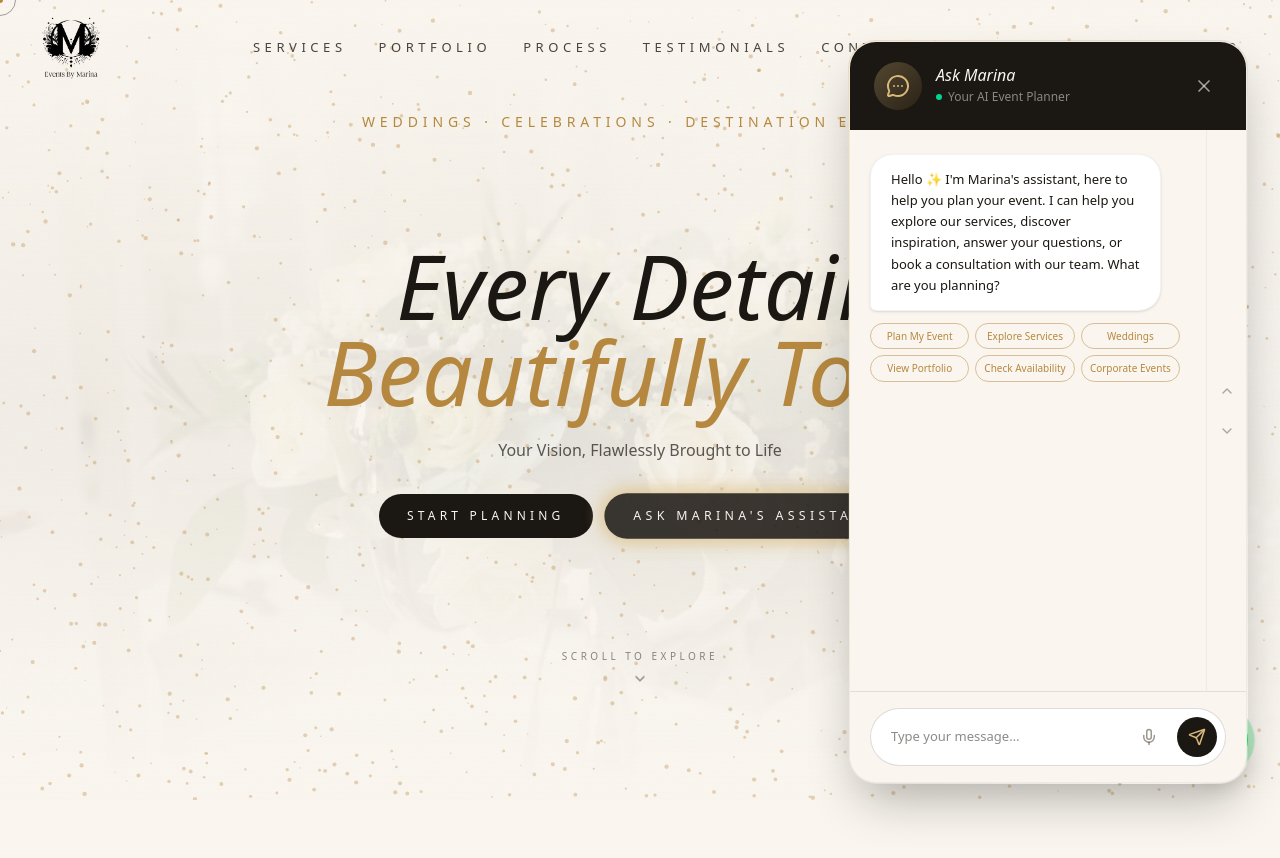
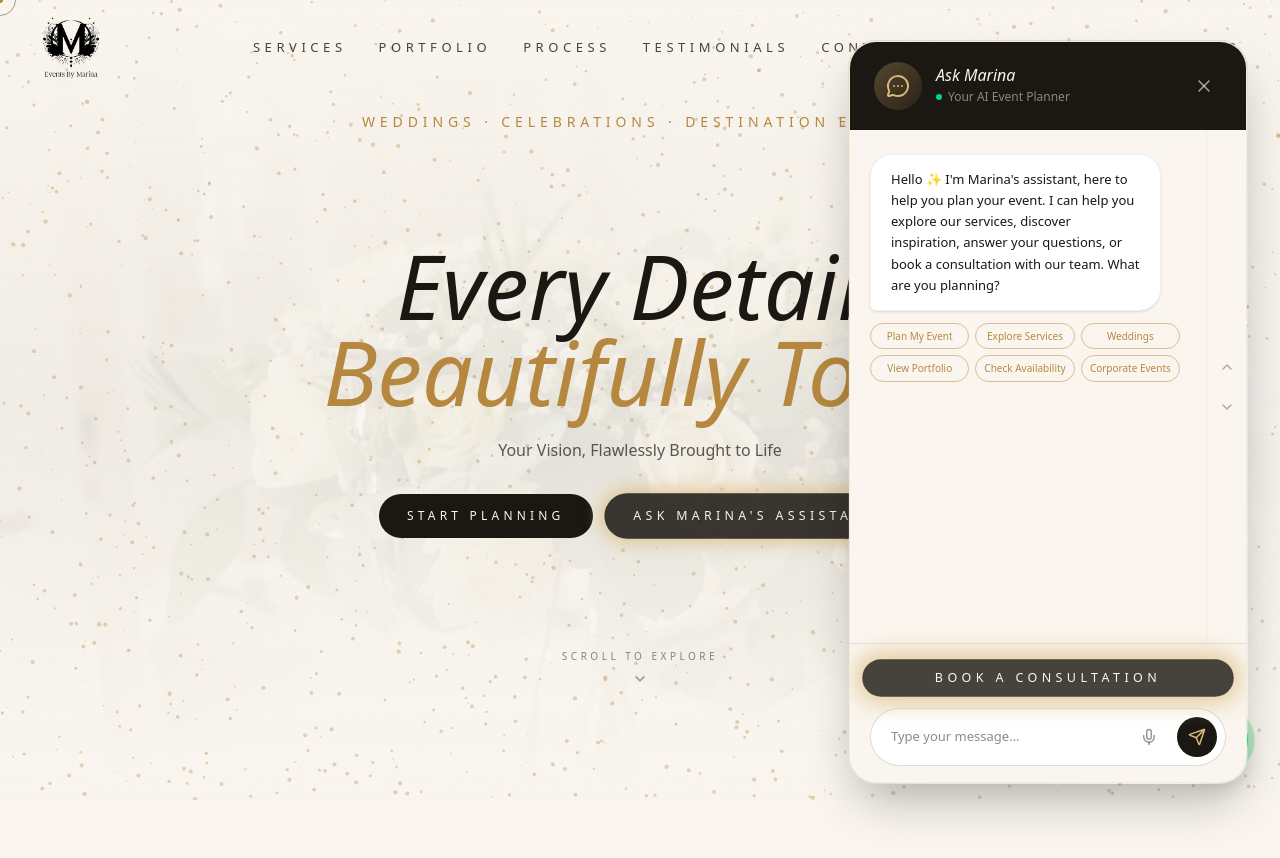
Before and after one commit to stevoamil/event-masterpiece-plus, a Next.js app: page / in a window 1280 px wide. Both pictures are taken after a click on the button "ASK MARINA'S ASSISTANT". Shown: the top 858 px of the page. Built offline with nearby package versions, Linux system fonts and the light colour scheme.

Commit message:
Restore the "Book a Consultation" button in the chat widget

```diff
--- a/src/components/chat/chat-widget.tsx
+++ b/src/components/chat/chat-widget.tsx
@@ -367,6 +367,14 @@ export default function ChatWidget() {
               </div>
 
               <div className="border-t border-ink-900/10 px-5 pt-4">
+                <button
+                  type="button"
+                  data-cursor-hover
+                  onClick={() => sendMessage(dict.chat.quickActions.bookConsultation)}
+                  className="animate-flash mb-3 w-full rounded-full bg-ink-900 px-4 py-2.5 text-xs font-medium uppercase tracking-widest2 text-beige-50 transition hover:bg-brass-500 hover:text-ink-900"
+                >
+                  {dict.chat.quickActions.bookConsultation}
+                </button>
                 <div className="flex items-center gap-2 rounded-full border border-ink-900/15 bg-white py-2 pl-5 pr-2 transition focus-within:border-brass-500">
                   <input
                     value={input}
```
